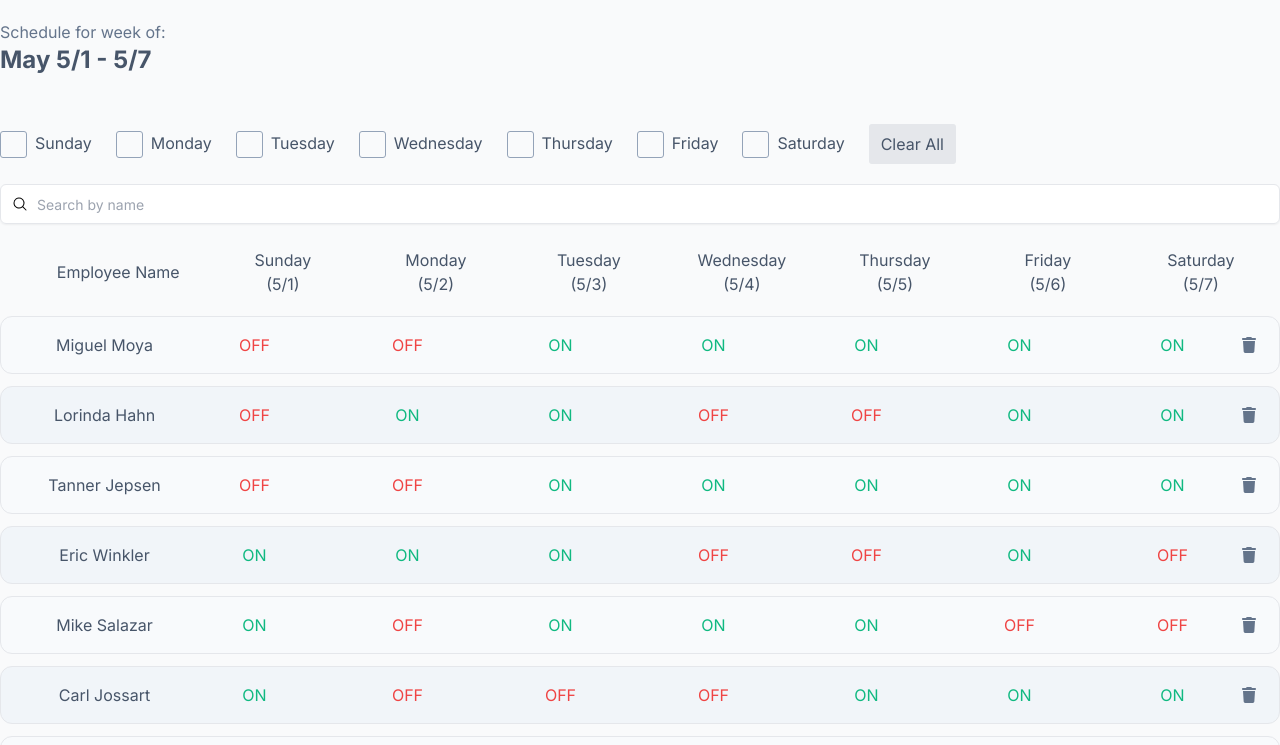
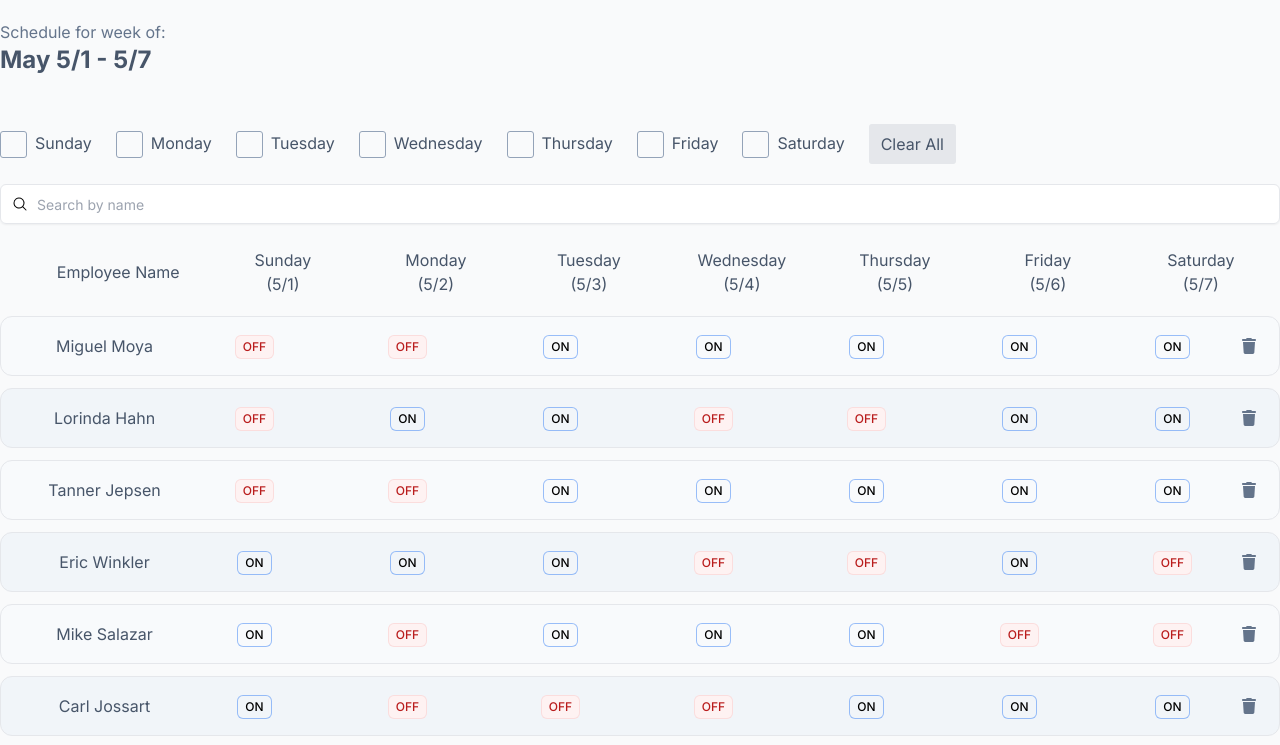
Before and after one commit to mmoya26/DSP-Client, a Next.js app: page /schedules in a window 1280 px wide. Shown: the top 745 px of the page. Built offline with nearby package versions, Linux system fonts and the light colour scheme.

Commit message:
Create helper file to determine badge colors depending on text passed + Replace strings ON,OFF,OPS,OC,D with badges

```diff
--- a/src/components/ScheduleLineItem.js
+++ b/src/components/ScheduleLineItem.js
@@ -1,6 +1,7 @@
 import React from "react";
 import { FontAwesomeIcon } from "@fortawesome/react-fontawesome";
 import { faTrash } from "@fortawesome/free-solid-svg-icons";
+import { generateScheduleBadge } from "@/helpers/generateScheduleBadge";
 
 export default function ScheduleLineItem(props) {
 	const { n, removeEmployee } = props;
@@ -12,17 +13,18 @@ export default function ScheduleLineItem(props) {
 			className="flex border-solid border border-grey-200 rounded-[12px] items-center mb-3"
 			style={{
 				backgroundColor: `${n % 2 === 0 ? "#f8fafc" : "#f1f5f9"}`,
-      }}>
+			}}
+		>
 			<div className="text-slate-600 basis-1/4 p-4 text-center">{name}</div>
 			<div className="flex gap-[60px] text-center">
 				{Object.keys(daysWorking).map((day, i) => {
 					return (
-            <div
-              className={`py-4 w-[93px] ${
-                daysWorking[day] !== "off" ? "text-emerald-500" : "text-red-500"
-              }`}
-              key={i}>
-              {daysWorking[day].toUpperCase()}
+						<div className="py-4 w-[93px]" key={i}>
+							{/* {daysWorking[day].toUpperCase()} */}
+							{/* <span class="inline-flex items-center rounded-md bg-red-50 px-2 py-1 text-xs font-medium text-red-700 ring-1 ring-inset ring-red-600/10">
+								OFF
+							</span> */}
+							{generateScheduleBadge(daysWorking[day].toUpperCase())}
 						</div>
 					);
 				})}
--- /dev/null
+++ b/src/helpers/generateScheduleBadge.js
@@ -0,0 +1,48 @@
+function generateScheduleBadge(text) {
+	console.log(text);
+	switch (text) {
+		case "ON":
+			return (
+				<span className="inline-flex items-center rounded-md bg-green-50 px-2 py-1 text-xs font-medium text-green-700 ring-1 ring-inset ring-green-600/20">
+					{text}
+				</span>
+			);
+		case "OFF":
+			return (
+				<span className="inline-flex items-center rounded-md bg-red-50 px-2 py-1 text-xs font-medium text-red-700 ring-1 ring-inset ring-red-600/10">
+					{text}
+				</span>
+			);
+
+		case "OPS":
+			return (
+				<span className="inline-flex items-center rounded-md bg-blue-50 px-2 py-1 text-xs font-medium text-blue-700 ring-1 ring-inset ring-blue-700/10">
+					{text}
+				</span>
+			);
+
+		case "D": {
+			return (
+				<span className="inline-flex items-center rounded-md bg-purple-50 px-2 py-1 text-xs font-medium text-purple-700 ring-1 ring-inset ring-purple-700/10">
+					{text}
+				</span>
+			);
+		}
+
+		case "OC":
+			return (
+				<span className="inline-flex items-center rounded-md bg-yellow-50 px-2 py-1 text-xs font-medium text-yellow-800 ring-1 ring-inset ring-yellow-600/20">
+					{text}
+				</span>
+			);
+
+		default:
+			return (
+				<span className="inline-flex items-center rounded-md bg-yellow-50 px-2 py-1 text-xs font-medium text-yellow-800 ring-1 ring-inset ring-yellow-600/20">
+					Badge
+				</span>
+			);
+	}
+}
+
+export { generateScheduleBadge };
```
Lines whose indentation alone changed are shown as unchanged.
